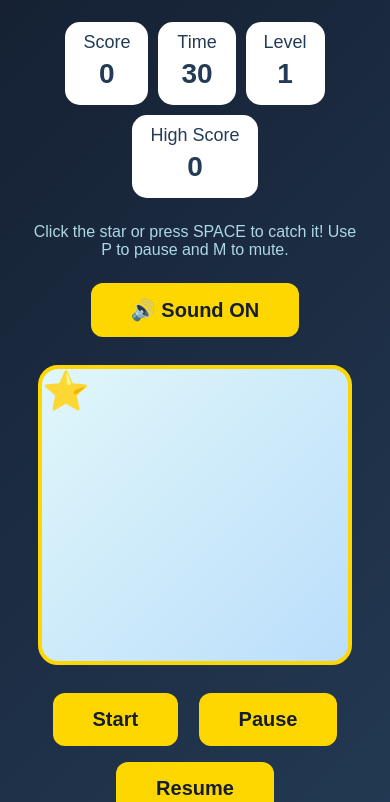
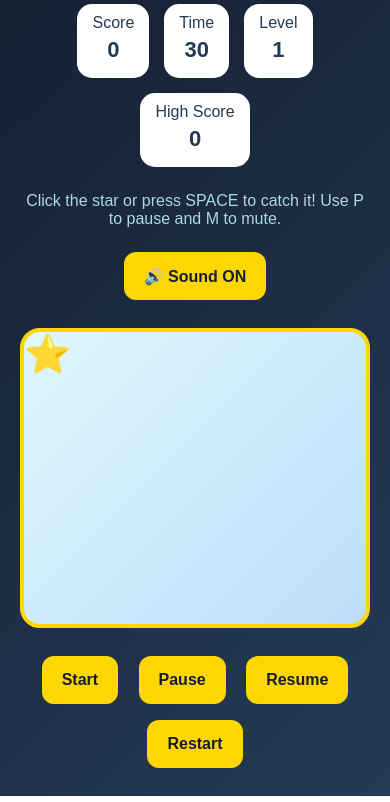
Before and after one commit to rajsiva0372-ctrl/Catch-The-Star, a plain HTML site: page index.html in a window 390 px wide. Shown: the part 130-932 px from the top of the page. Drawn offline with Linux system fonts and the light colour scheme.

Commit message:
Add files via upload

```diff
--- a/style.css
+++ b/style.css
@@ -59,7 +59,15 @@ h1 {
     position: absolute;
     font-size: 38px;
     cursor: pointer;
+    user-select: none;
+    touch-action: manipulation;
+    transition: transform 0.2s ease;
 }
+
+#star:hover {
+    transform: scale(1.15);
+}
+
 
 button {
     background: gold;
@@ -156,3 +164,46 @@ button:hover {
 #star.caught {
     animation: starPop 0.25s ease;
 }
+/* Task 05 - Mobile Optimization */
+
+#game-area {
+    width: min(600px, 100%);
+    max-width: 100%;
+}
+
+.container {
+    padding: 20px;
+}
+
+.game-info {
+    flex-wrap: wrap;
+    gap: 15px;
+}
+
+button {
+    min-height: 48px;
+}
+
+@media (max-width: 480px) {
+    h1 {
+        font-size: 26px;
+    }
+
+    .box {
+        padding: 10px 15px;
+        font-size: 16px;
+    }
+
+    .box h2 {
+        font-size: 22px;
+    }
+
+    #game-area {
+        height: 300px;
+    }
+
+    button {
+        padding: 12px 20px;
+        font-size: 16px;
+    }
+}
```
